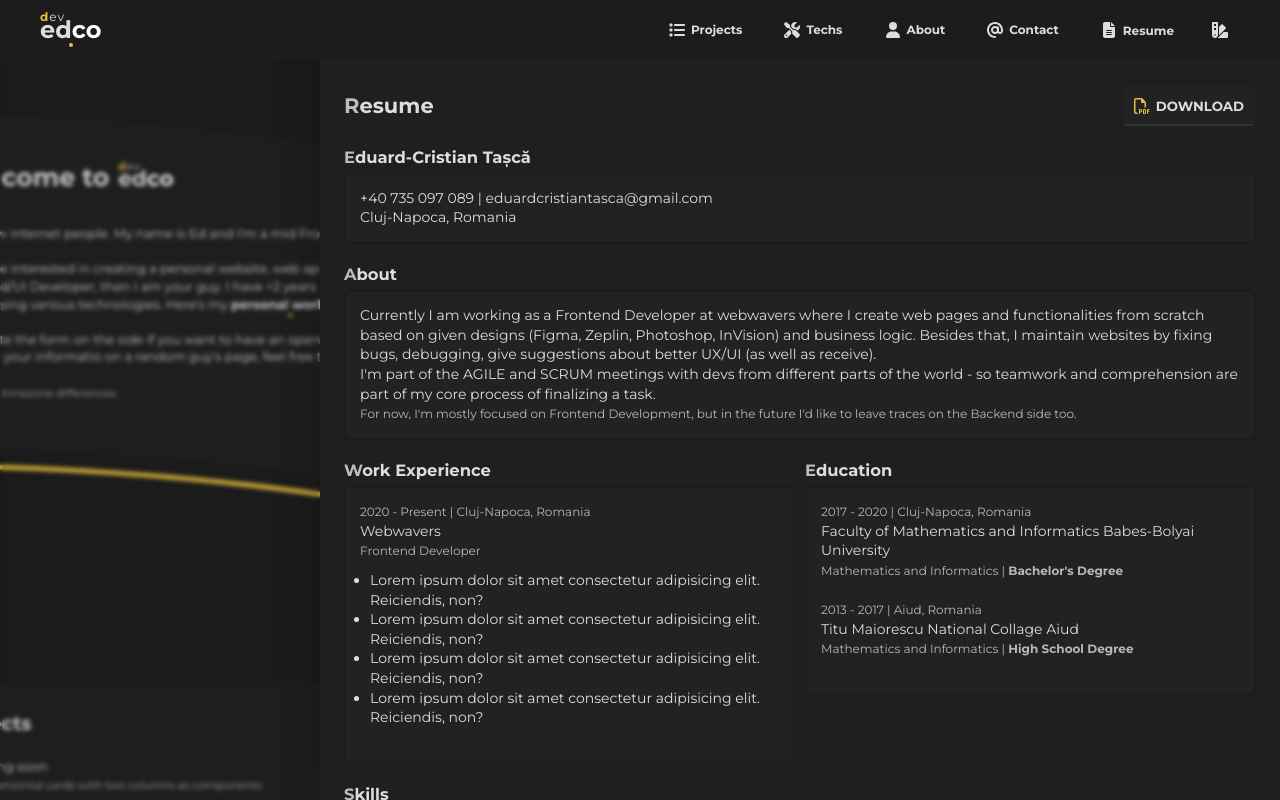
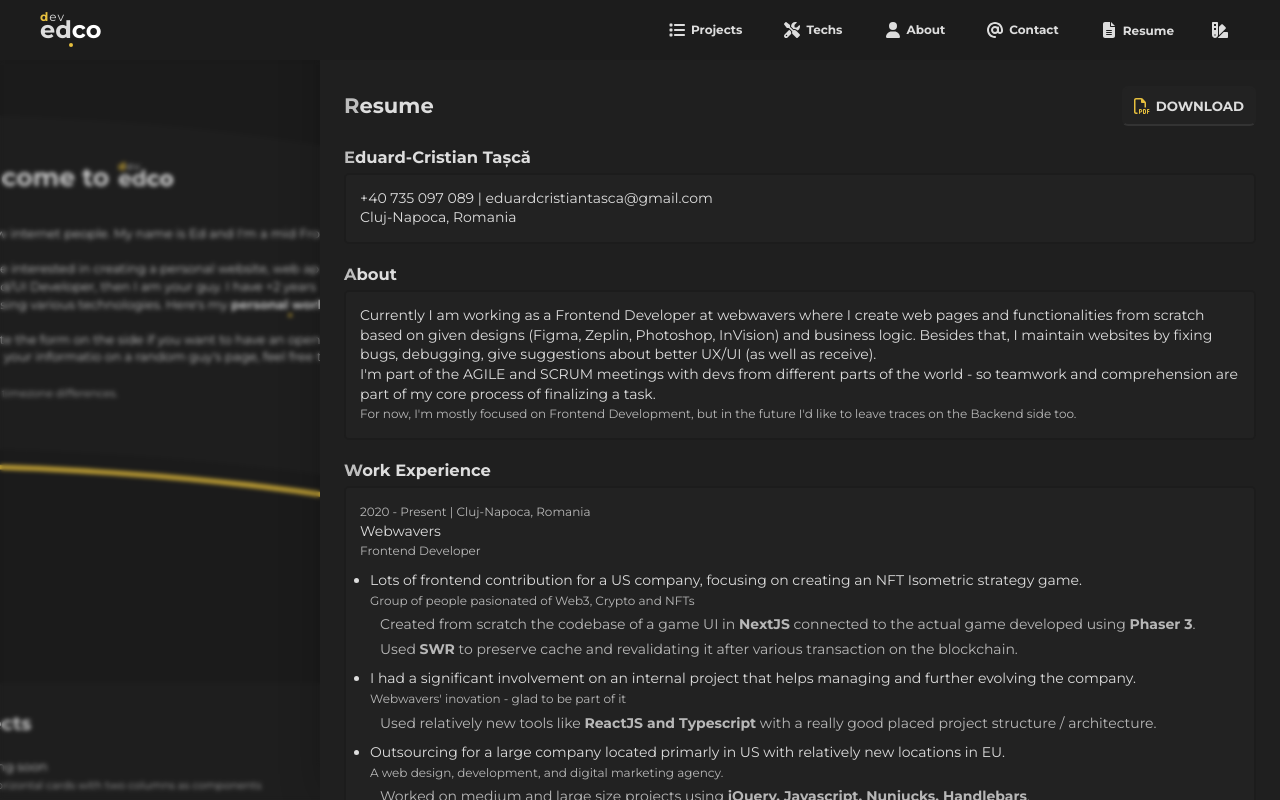
Before and after one commit to tasca-eduard/devedco, a Next.js app in the folder src/: page / in a window 1280 px wide. Both pictures are taken after a click on the button "Resume". Shown: the top 800 px of the page. Built offline with nearby package versions, Linux system fonts and the light colour scheme; a web font is replaced by a local one.

Commit message:
Updated resume with relevant work data

```diff
--- a/src/components/Resume/Resume.tsx
+++ b/src/components/Resume/Resume.tsx
@@ -41,8 +41,6 @@ export default function Resume() {
         </p>
       </div>
       <br />
-
-      <div className="grid medium">
       <div>
         <h3>Work Experience</h3>
         <div className="card secondary">
@@ -52,33 +50,60 @@ export default function Resume() {
           <br />
           <small>Frontend Developer</small>
           <ul>
-              <li>Lorem ipsum dolor sit amet consectetur adipisicing elit. Reiciendis, non?</li>
-              <li>Lorem ipsum dolor sit amet consectetur adipisicing elit. Reiciendis, non?</li>
-              <li>Lorem ipsum dolor sit amet consectetur adipisicing elit. Reiciendis, non?</li>
-              <li>Lorem ipsum dolor sit amet consectetur adipisicing elit. Reiciendis, non?</li>
+            <li>
+              Lots of frontend contribution for a US company, focusing on creating an NFT Isometric strategy game.
+              <br />
+              <small>Group of people pasionated of Web3, Crypto and NFTs</small>
+              <ul>
+                <li>
+                  Created from scratch the codebase of a game UI in <strong>NextJS</strong> connected to the actual game developed using <strong>Phaser 3</strong>.
+                </li>
+                <li>
+                  Used <strong>SWR</strong> to preserve cache and revalidating it after various transaction on the blockchain.
+                </li>
+              </ul>
+            </li>
+            <li>
+              I had a significant involvement on an internal project that helps managing and further evolving the company.
+              <br />
+              <small>Webwavers' inovation - glad to be part of it</small>
+              <ul>
+                <li>
+                  Used relatively new tools like <strong>ReactJS and Typescript</strong> with a really good placed project structure / architecture.
+                </li>
+              </ul>
+            </li>
+            <li>
+              Outsourcing for a large company located primarly in US with relatively new locations in EU.
+              <br />
+              <small>A web design, development, and digital marketing agency.</small>
+              <ul>
+                <li>Worked on medium and large size projects using <strong>jQuery, Javascript, Nunjucks, Handlebars</strong>.</li>
+                <li>Focused on legacy E-Comerce websites that had to be maintained, but also added new features, pages and portals with new and impoved functional and business logic.</li>
+              </ul>
+            </li>
           </ul>
           <br />
         </div>
       </div>
 
+      <br />
       <div>
         <h3>Education</h3>
+        <div className="grid medium">
           <div className="card secondary">
             <small>2017 - 2020 | Cluj-Napoca, Romania</small>
             <br />
             <span>Faculty of Mathematics and Informatics Babes-Bolyai University</span>
             <br />
             <small>Mathematics and Informatics | <strong>Bachelor's Degree</strong></small>
-            <br />
-            <br />
-
+          </div>
+          <div className="card secondary">
             <small>2013 - 2017 | Aiud, Romania</small>
             <br />
             <span>Titu Maiorescu National Collage Aiud</span>
             <br />
             <small>Mathematics and Informatics | <strong>High School Degree</strong></small>
-            <br />
-            <br />
           </div>
         </div>
       </div>
@@ -106,7 +131,7 @@ export default function Resume() {
           <div className="card secondary">
             <small>Libraries</small>
             <br />
-            <span>Phaser, Leaflet, jQuery, React Bootstrap / Bootstrap, FontAwesome</span>
+            <span>Phaser, React Leaflet / Leaflet, SWR, React CSSTransition, jQuery, React Bootstrap / Bootstrap, FontAwesome</span>
           </div>
         </div>
 
--- a/src/scss/shared/_rich-text.scss
+++ b/src/scss/shared/_rich-text.scss
@@ -2,5 +2,21 @@
   ul {
     list-style-type: disc;
     margin-top: 10px;
+
+    ul {
+      list-style-type: none;
+      margin-top: 5px;
+      margin-bottom: 10px;
+      // font-size: 12px;
+
+      li {
+        opacity: .8;
+        margin-bottom: 5px;
+      }
+    }
+  }
+
+  li {
+    margin-bottom: 10px;
   }
 }
```
Lines whose indentation alone changed are shown as unchanged.
